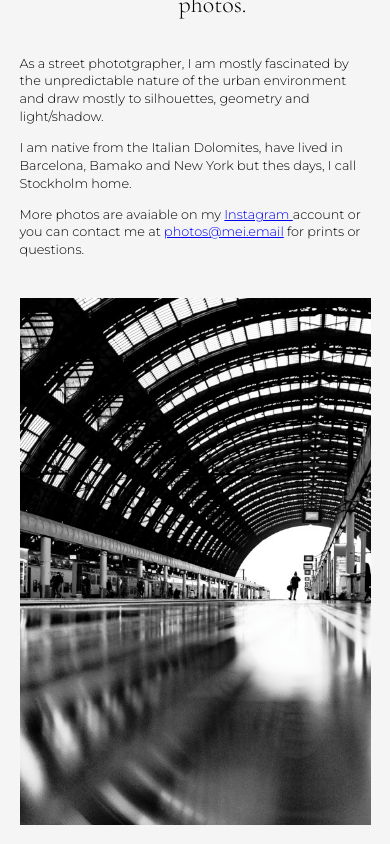
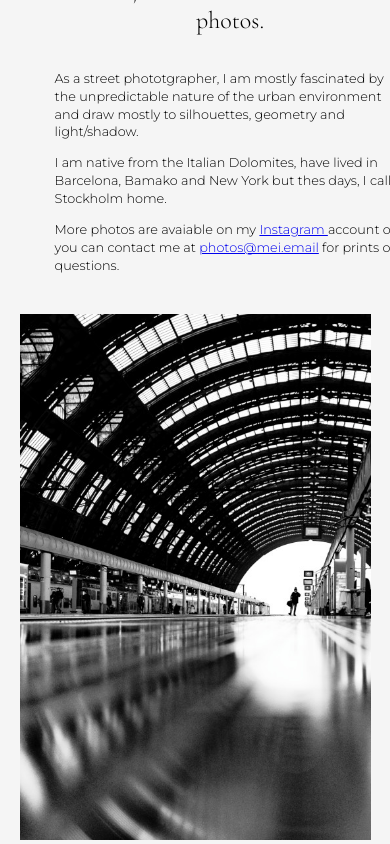
Before and after one commit to francescomei/f.photos, a plain HTML site: page index.html in a window 390 px wide. Shown: the top 844 px of the page. Drawn offline with nearby package versions, Linux system fonts and the light colour scheme.

Commit message:
Update style.css

```diff
--- a/css/style.css
+++ b/css/style.css
@@ -1462,13 +1462,15 @@ strong {
 .sudimetitle h2 {
     font-weight: 200;
     width: 50%;
+    margin-top: auto;
     margin-right: 45%;
     margin-left: 5%;
-    text-align: left;
+    text-align: center;
     font-size: 2.5em;
 }
 .sudimetext {
     width: 90%;
+    margin-top:auto;
     margin-right: auto;
     margin-left: auto;
     text-align: center;
@@ -1532,12 +1534,12 @@ div.leftfooterab:hover p {
     }
 
     .sudimetitle h2 {
-        margin-top: : 10%;
+        margin: 10%;
         width: 100%;
         text-align: center;
     }
     .sudimetext {
-        margin-top: 10%;
+        margin: 10%;
         width: 100%;
         text-align: left;
         font-family: 'Montserrat', sans-serif;
```
